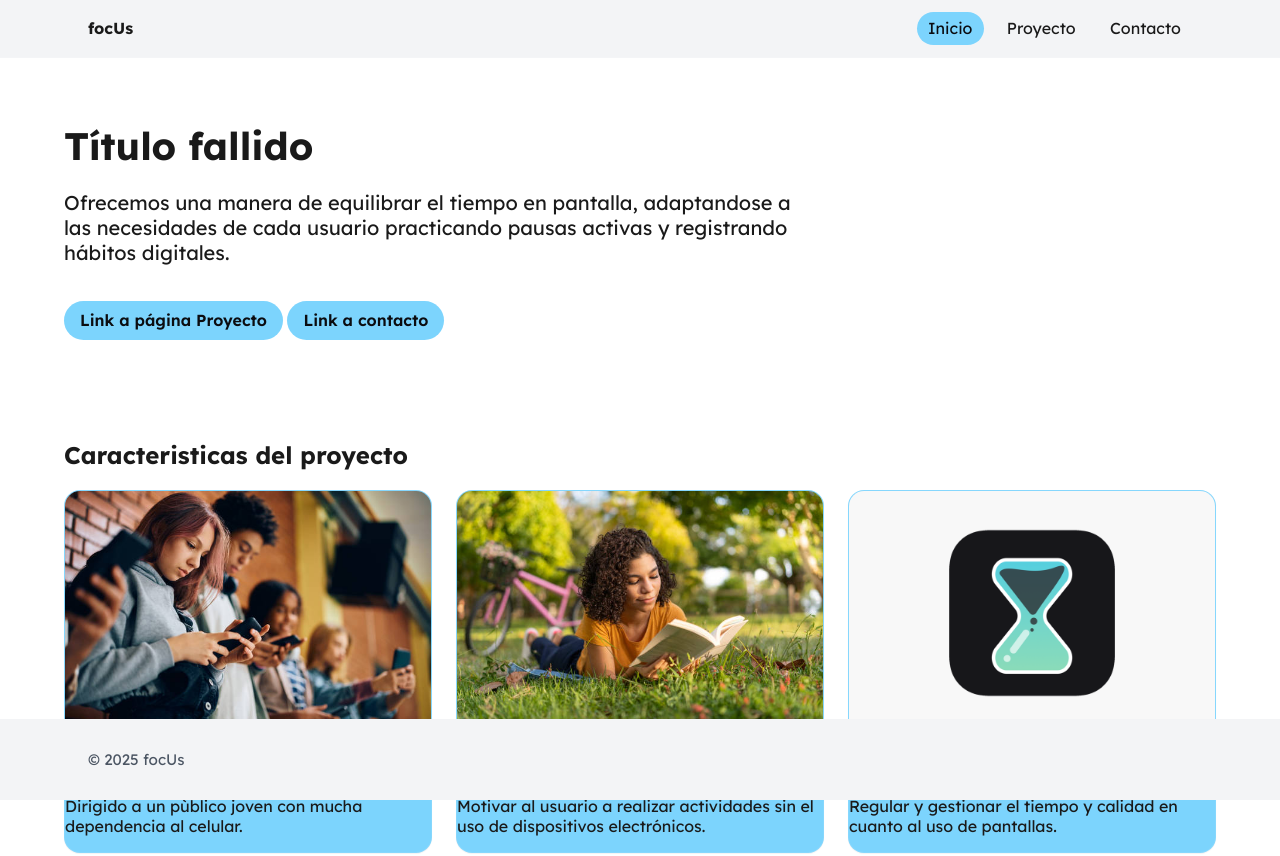
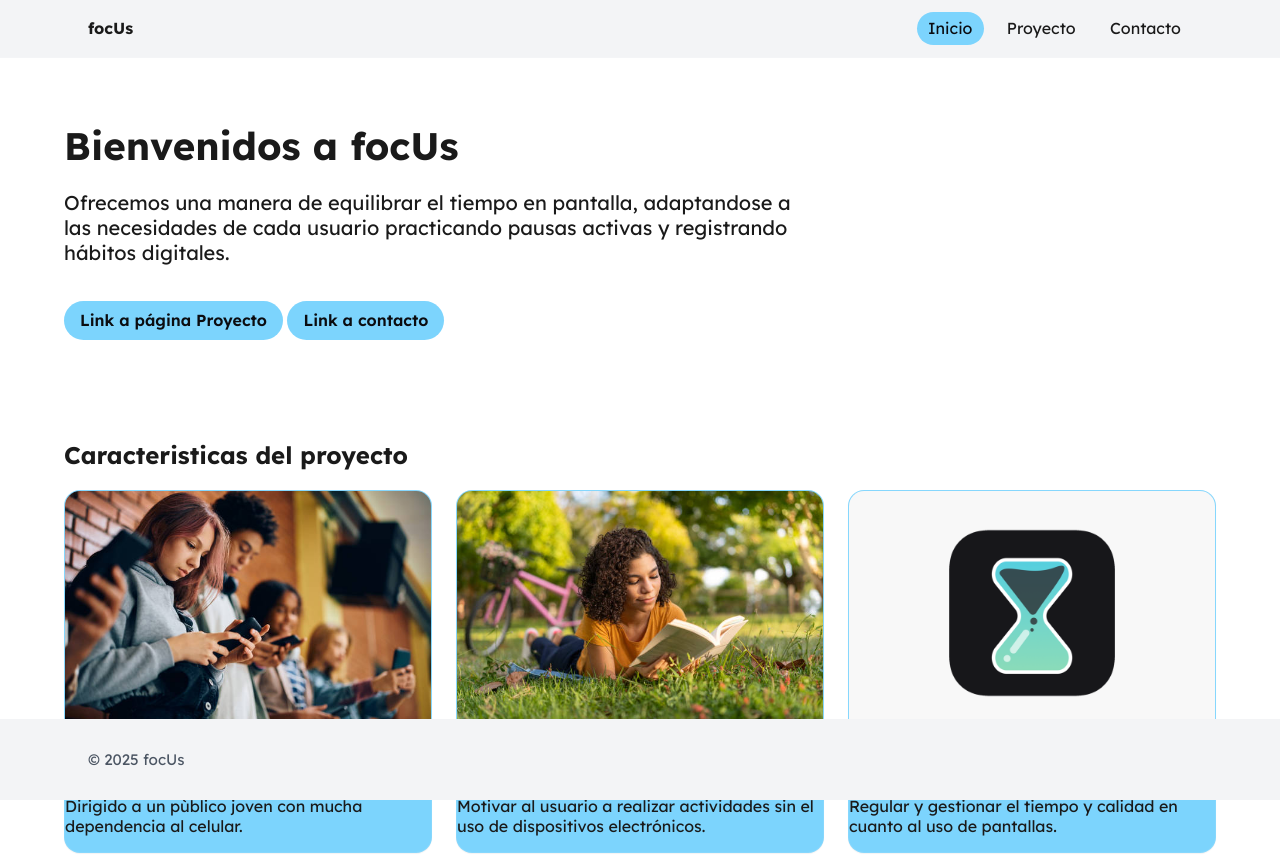
Before and after one commit to Juana-e/TP1FOCUS, a plain HTML site: page index.html in a window 1280 px wide. Shown: the top 856 px of the page. Drawn offline with Linux system fonts and the light colour scheme.

Commit message:
título corregido

```diff
--- a/index.html
+++ b/index.html
@@ -29,7 +29,7 @@
 
   <main id="contenido" tabindex="-1">
     <section class="hero container">
-      <h1>Título fallido</h1>
+      <h1>Bienvenidos a focUs</h1>
       <p> Ofrecemos una manera de equilibrar el tiempo en pantalla, adaptandose a las necesidades de cada usuario practicando pausas activas y registrando hábitos digitales.
 
       </p>
```
